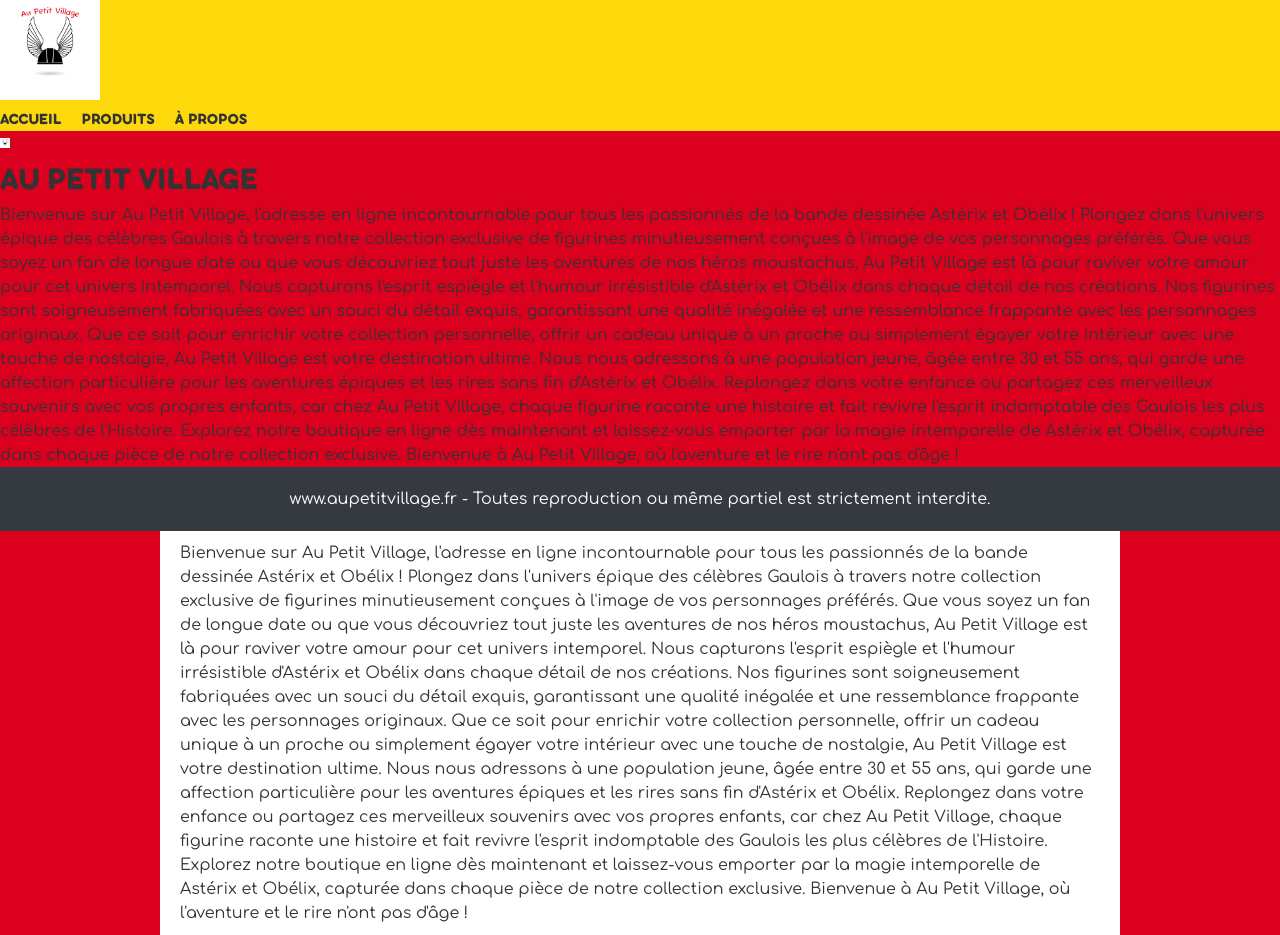
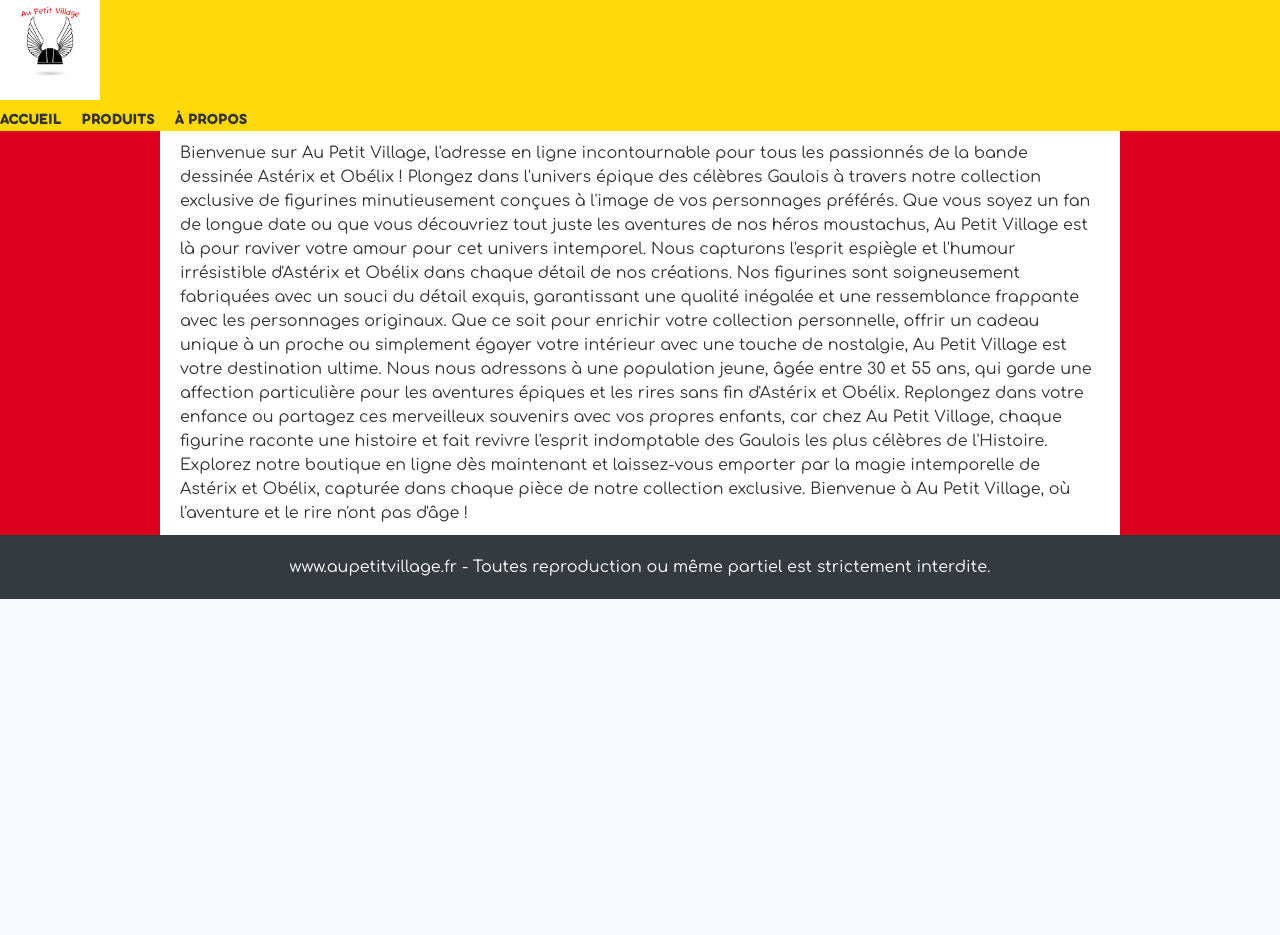
Before and after one commit to devlivepro/Au-petit-Village---Angular, an Angular app: page / in a window 1280 px wide. After the commit the page ends 800 px from the top, so only its background shows below. Built offline with nearby package versions, Linux system fonts and the light colour scheme.

Commit message:
Updates app

```diff
--- a/src/app/app.component.html
+++ b/src/app/app.component.html
@@ -9,41 +9,7 @@
 
 <app-header></app-header>
 
-<main class="main">
-  <picture>
-    <img
-      src="assets/img/Logo_au petit village.jpg"
-      alt="Logo au petit village"
-      height="10px"
-    />
-  </picture>
-  <h1>Au Petit Village</h1>
-  <p>
-    Bienvenue sur Au Petit Village, l'adresse en ligne incontournable pour tous
-    les passionnés de la bande dessinée Astérix et Obélix ! Plongez dans
-    l'univers épique des célèbres Gaulois à travers notre collection exclusive
-    de figurines minutieusement conçues à l'image de vos personnages préférés.
-    Que vous soyez un fan de longue date ou que vous découvriez tout juste les
-    aventures de nos héros moustachus, Au Petit Village est là pour raviver
-    votre amour pour cet univers intemporel. Nous capturons l'esprit espiègle et
-    l'humour irrésistible d'Astérix et Obélix dans chaque détail de nos
-    créations. Nos figurines sont soigneusement fabriquées avec un souci du
-    détail exquis, garantissant une qualité inégalée et une ressemblance
-    frappante avec les personnages originaux. Que ce soit pour enrichir votre
-    collection personnelle, offrir un cadeau unique à un proche ou simplement
-    égayer votre intérieur avec une touche de nostalgie, Au Petit Village est
-    votre destination ultime. Nous nous adressons à une population jeune, âgée
-    entre 30 et 55 ans, qui garde une affection particulière pour les aventures
-    épiques et les rires sans fin d'Astérix et Obélix. Replongez dans votre
-    enfance ou partagez ces merveilleux souvenirs avec vos propres enfants, car
-    chez Au Petit Village, chaque figurine raconte une histoire et fait revivre
-    l'esprit indomptable des Gaulois les plus célèbres de l'Histoire. Explorez
-    notre boutique en ligne dès maintenant et laissez-vous emporter par la magie
-    intemporelle de Astérix et Obélix, capturée dans chaque pièce de notre
-    collection exclusive. Bienvenue à Au Petit Village, où l'aventure et le rire
-    n'ont pas d'âge !
-  </p>
-</main>
+<router-outlet> </router-outlet>
 
 <app-footer></app-footer>
 
@@ -54,5 +20,3 @@
 <!-- * * * * * * * * * * * * * * * * * * * * * * * * * * * * * * * * -->
 <!-- * * * * * * * * * * End of Placeholder  * * * * * * * * * * * * -->
 <!-- * * * * * * * * * * * * * * * * * * * * * * * * * * * * * * * * -->
-
-<router-outlet><router-outlet /> </router-outlet>
```
